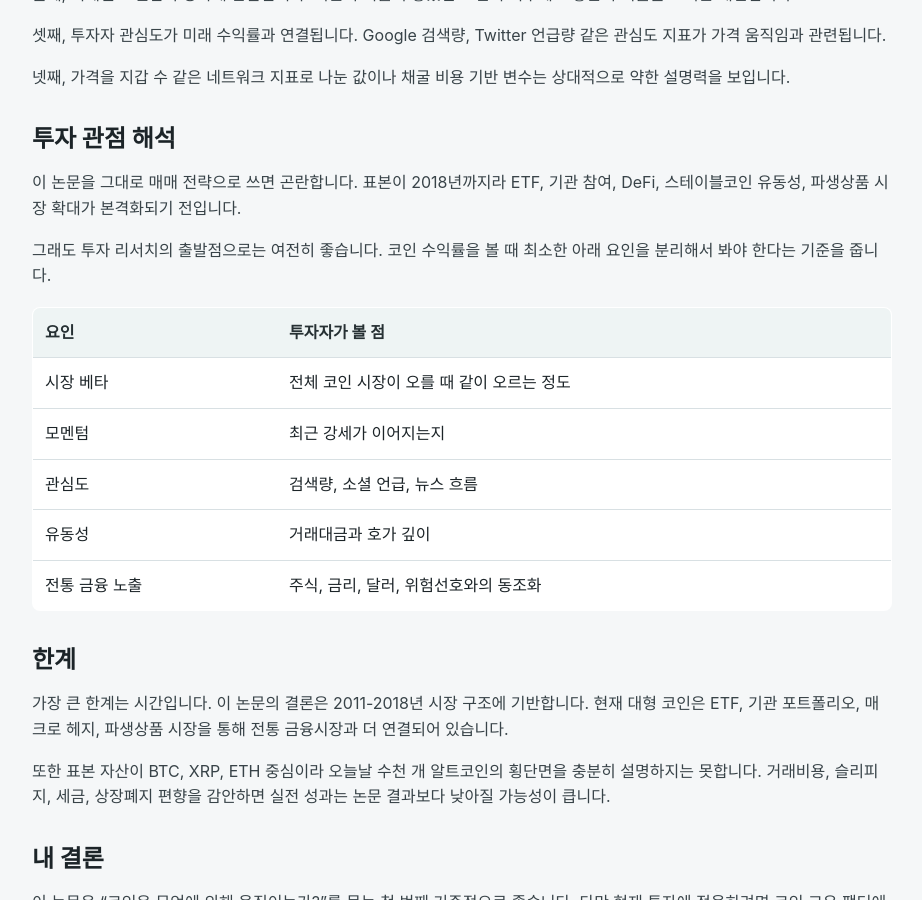
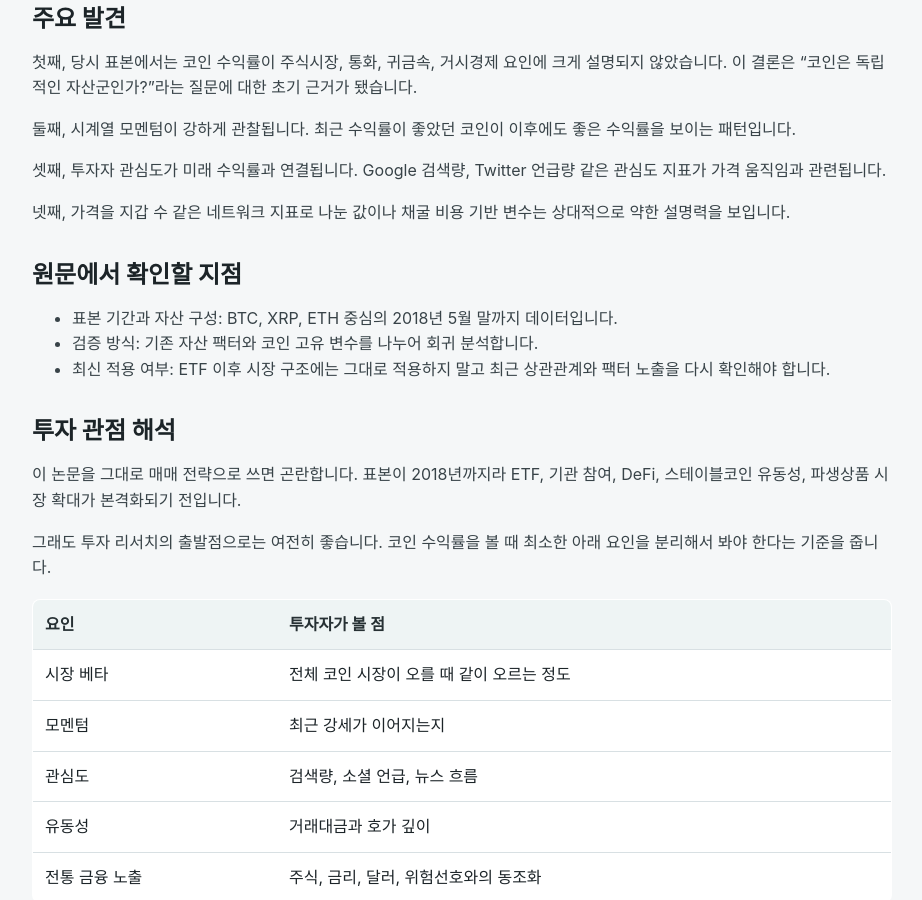
Before and after one commit to kcw8335/kcw8335.github.io, a Jekyll site: the page built from papers/risks-and-returns-of-cryptocurrency.md, in a window 1280 px wide and 900 px high, scrolled down 1351 px. Shown: the whole window, without its empty margins (48-970 px from the left). Built offline with Jekyll 4.4.1, drawn with Linux system fonts in a browser that asks for light colours; some of the changed text lies outside the part shown.

Commit message:
Add copyright-safe review workflow

```diff
--- a/_layouts/default.html
+++ b/_layouts/default.html
@@ -21,6 +21,7 @@
           <a href="{{ '/' | relative_url }}">리뷰</a>
           <a href="{{ '/methodology/' | relative_url }}">분석 틀</a>
           <a href="{{ '/reading-list/' | relative_url }}">읽을 목록</a>
+          <a href="{{ '/copyright-policy/' | relative_url }}">저작권 원칙</a>
         </nav>
       </div>
     </header>
--- a/papers/risks-and-returns-of-cryptocurrency.md
+++ b/papers/risks-and-returns-of-cryptocurrency.md
@@ -21,6 +21,8 @@
   - label: DOI
     url: https://doi.org/10.1093/rfs/hhaa113
 ---
+
+> 저작권 메모: 이 리뷰는 원문 PDF를 재배포하지 않고, 논문의 표현을 길게 옮기지 않은 개인 요약과 해석입니다. 원문은 위 공식 링크에서 확인합니다.
 
 ## 왜 중요한가
 
@@ -51,6 +53,12 @@
 
 넷째, 가격을 지갑 수 같은 네트워크 지표로 나눈 값이나 채굴 비용 기반 변수는 상대적으로 약한 설명력을 보입니다.
 
+## 원문에서 확인할 지점
+
+- 표본 기간과 자산 구성: BTC, XRP, ETH 중심의 2018년 5월 말까지 데이터입니다.
+- 검증 방식: 기존 자산 팩터와 코인 고유 변수를 나누어 회귀 분석합니다.
+- 최신 적용 여부: ETF 이후 시장 구조에는 그대로 적용하지 말고 최근 상관관계와 팩터 노출을 다시 확인해야 합니다.
+
 ## 투자 관점 해석
 
 이 논문을 그대로 매매 전략으로 쓰면 곤란합니다. 표본이 2018년까지라 ETF, 기관 참여, DeFi, 스테이블코인 유동성, 파생상품 시장 확대가 본격화되기 전입니다.
```
Also changed, not shown: copyright-policy.md (added, +52 -0 lines), templates/paper.md (+8 -0 lines), .github/workflows/content-check.yml (added), README.md, 1 other file.
